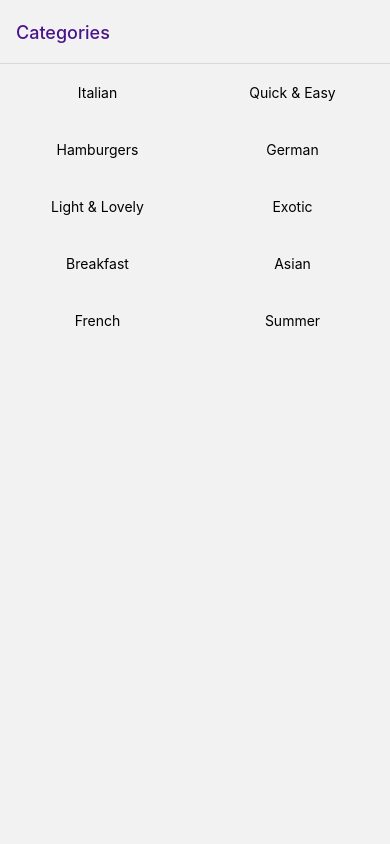
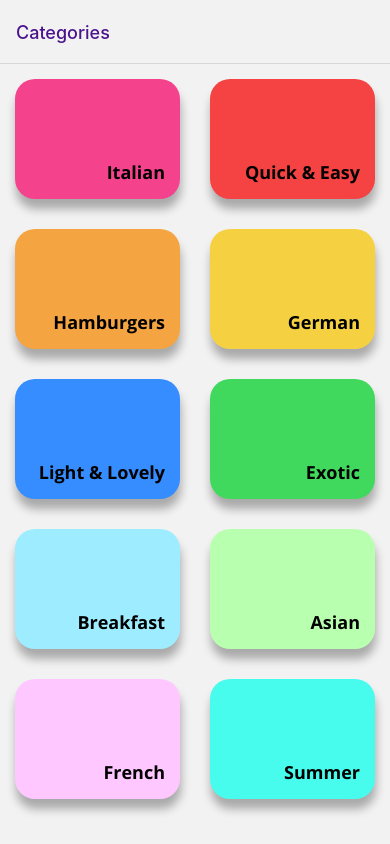
Before and after one commit to byeongjae-kang/react-native-meals, a React Native app: screen /Categories in a window 390 px wide. Built offline with nearby package versions, Linux system fonts and the light colour scheme.

Commit message:
move item into another component and add style

```diff
--- /dev/null
+++ b/components/CategoryGridTile.js
@@ -0,0 +1,51 @@
+import React from "react";
+import {
+  StyleSheet,
+  Text,
+  TouchableOpacity,
+  TouchableNativeFeedback,
+  View,
+  Platform
+} from "react-native";
+
+export default function CategoryGridTile(props) {
+  let TouchableComponent = TouchableOpacity;
+
+  if (Platform.OS === "android" && Platform.Version >= 21) {
+    TouchableComponent = TouchableNativeFeedback;
+  }
+
+  return (
+    <View style={styles.gridItem}>
+      <TouchableComponent style={{ flex: 1 }} onPress={props.onSelect}>
+        <View style={{ ...styles.container, backgroundColor: props.color }}>
+          <Text style={styles.title}>{props.title}</Text>
+        </View>
+      </TouchableComponent>
+    </View>
+  );
+}
+
+const styles = StyleSheet.create({
+  gridItem: {
+    flex: 1,
+    margin: 15,
+    height: 120
+  },
+  container: {
+    flex: 1,
+    borderRadius: 20,
+    shadowColor: "black",
+    shadowOffset: { width: 1, height: 10 },
+    shadowOpacity: 0.3,
+    shadowRadius: 10,
+    elevation: 5,
+    padding: 15,
+    alignItems: "flex-end",
+    justifyContent: "flex-end"
+  },
+  title: {
+    fontFamily: "open-sans-bold",
+    fontSize: 18
+  }
+});
--- a/screens/CategoriesScreen.js
+++ b/screens/CategoriesScreen.js
@@ -1,38 +1,39 @@
 import React from "react";
-import { FlatList, StyleSheet, Text, TouchableOpacity } from "react-native";
+import { FlatList, StyleSheet, View } from "react-native";
+import CategoryGridTile from "../components/CategoryGridTile";
 import { CATEGORIES } from "../data/dummy-data";
 
 export default function CategoriesScreen(props) {
   const renderGridItem = (dataItem) => {
     return (
-      <TouchableOpacity
-        style={styles.gridItem}
-        onPress={() =>
+      <CategoryGridTile
+        title={dataItem.item.name}
+        color={dataItem.item.color}
+        onSelect={() =>
           props.navigation.navigate("Meals", {
             selectedCategory: dataItem.item
           })
         }
-      >
-        <Text>{dataItem.item.name}</Text>
-      </TouchableOpacity>
+      />
     );
   };
 
   return (
+    <View style={styles.screen}>
       <FlatList
         keyExtractor={(item) => item.id}
         numColumns={2}
         data={CATEGORIES}
         renderItem={renderGridItem}
       />
+    </View>
   );
 }
 
 const styles = StyleSheet.create({
-  gridItem: {
+  screen: {
     flex: 1,
-    alignItems: "center",
-    justifyContent: "center",
-    margin: 20
+    alignContent: "center",
+    justifyContent: "center"
   }
 });
```
Lines whose indentation alone changed are shown as unchanged.
